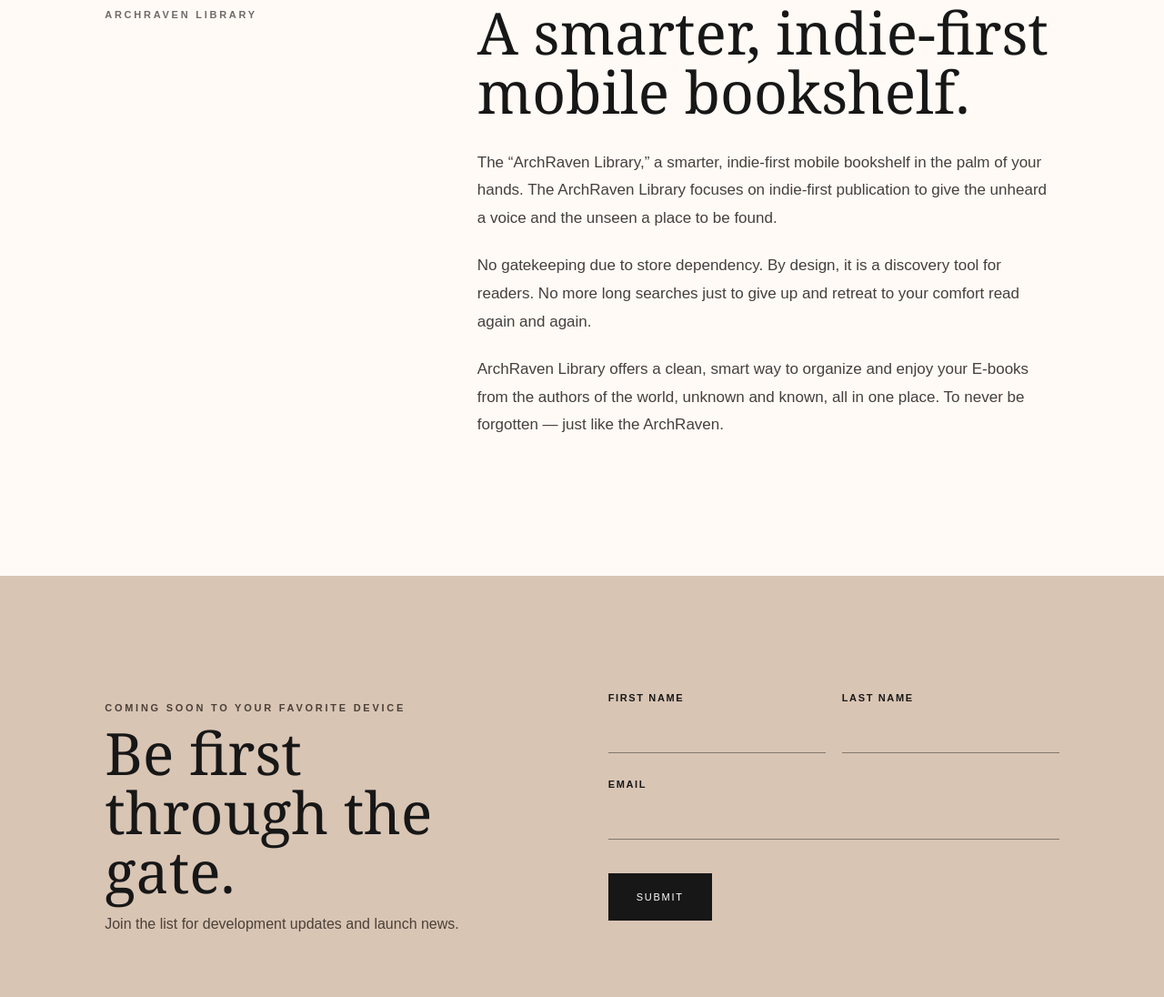
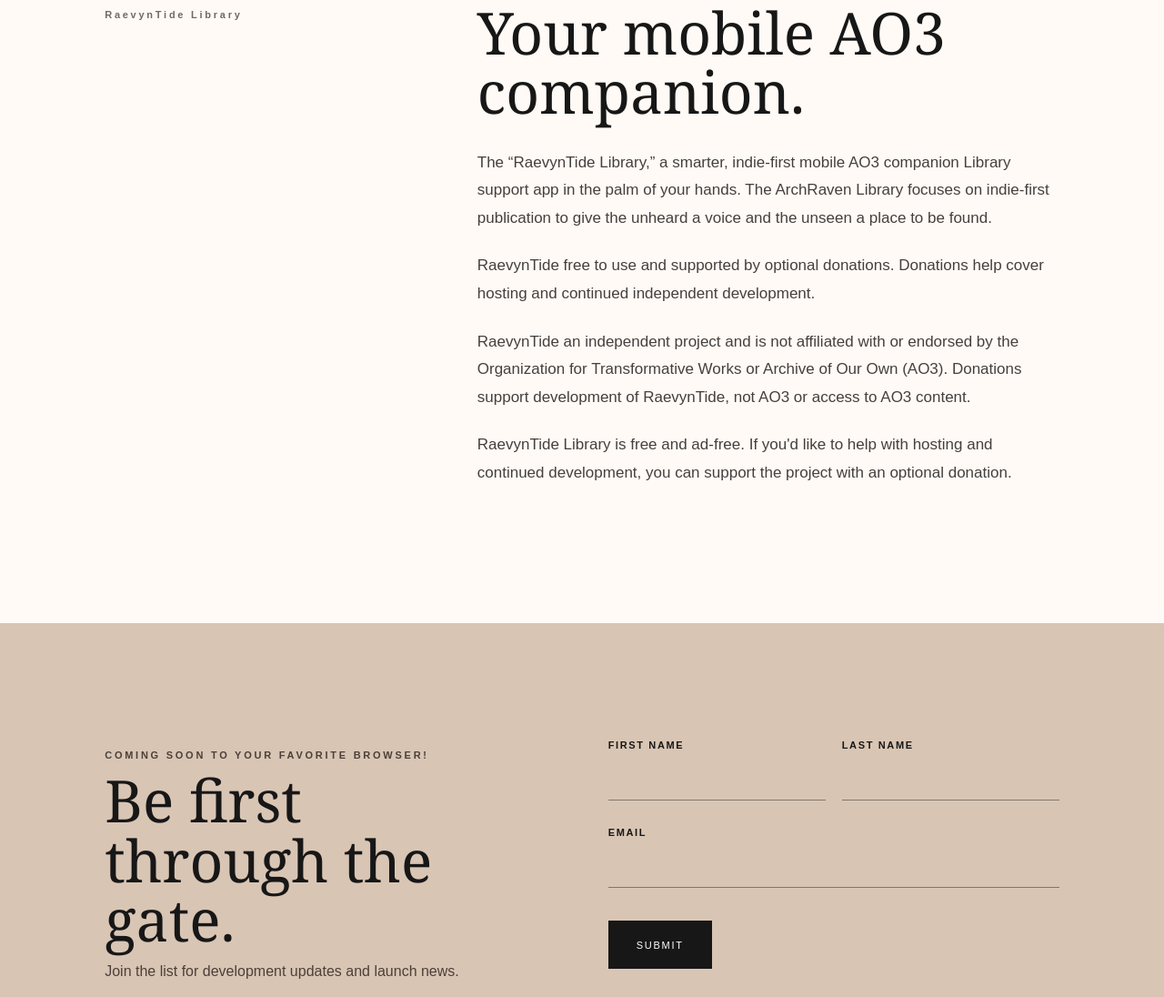
Before and after one commit to SarkahnAM/ArchRaven, a plain HTML site: page index.html in a window 1280 px wide. Shown: the part 853-1949 px from the top of the page at 91% size. Drawn offline with Linux system fonts and the light colour scheme.

Commit message:
Update for naming convention and information (unclean version)

```diff
--- a/index.html
+++ b/index.html
@@ -29,7 +29,7 @@
           <div class="raven-shape">✦</div>
         </div>
         <div class="hero-copy">
-          <p class="eyebrow">ARCHRAVEN LIBRARY</p>
+          <p class="eyebrow">RaevynTide Library</p>
           <h1>COMING<br><span>SOON</span></h1>
           <p class="stay">STAY TUNED!</p>
           <div class="ticker-clock" aria-label="Live ticking clock">
@@ -41,18 +41,21 @@
       </section>
 
       <section class="intro section">
-        <div class="section-kicker">ARCHRAVEN LIBRARY</div>
+        <div class="section-kicker">RaevynTide Library</div>
         <div class="copy">
-          <h2>A smarter, indie-first mobile bookshelf.</h2>
-          <p>The “ArchRaven Library,” a smarter, indie-first mobile bookshelf in the palm of your hands. The ArchRaven Library focuses on indie-first publication to give the unheard a voice and the unseen a place to be found.</p>
-          <p>No gatekeeping due to store dependency. By design, it is a discovery tool for readers. No more long searches just to give up and retreat to your comfort read again and again.</p>
-          <p>ArchRaven Library offers a clean, smart way to organize and enjoy your E-books from the authors of the world, unknown and known, all in one place. To never be forgotten — just like the ArchRaven.</p>
+          <h2>Your mobile AO3 companion.</h2>
+          <p>The “RaevynTide Library,” a smarter, indie-first mobile AO3 companion Library support app in the palm of your hands. The ArchRaven Library focuses on indie-first publication to give the unheard a voice and the unseen a place to be found.</p>
+
+          <p>RaevynTide free to use and supported by optional donations. Donations help cover hosting and continued independent development.</p>
+
+          <p>RaevynTide an independent project and is not affiliated with or endorsed by the Organization for Transformative Works or Archive of Our Own (AO3). Donations support development of RaevynTide, not AO3 or access to AO3 content.</p>
+          <p>RaevynTide Library is free and ad-free. If you'd like to help with hosting and continued development, you can support the project with an optional donation.</p>
         </div>
       </section>
 
       <section id="subscribe" class="signup section">
         <div>
-          <p class="eyebrow">COMING SOON TO YOUR FAVORITE DEVICE</p>
+          <p class="eyebrow">COMING SOON TO YOUR FAVORITE BROWSER!</p>
           <h2>Be first through the gate.</h2>
           <p>Join the list for development updates and launch news.</p>
         </div>
@@ -81,8 +84,8 @@
     </main>
 
     <footer>
-      <span>© 2025 ArchRaven. All rights reserved.</span>
-      <span>Independent recreation · No Wix dependencies</span>
+      <span>© 2026 RaevynTide. All rights reserved.</span>
+      <span></span>
     </footer>
   </div>
   <script src="script.js"></script>
```
